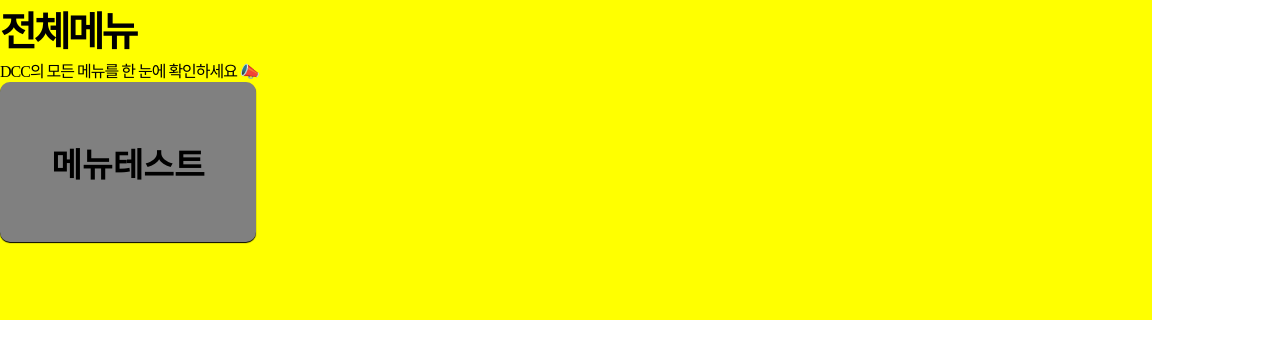
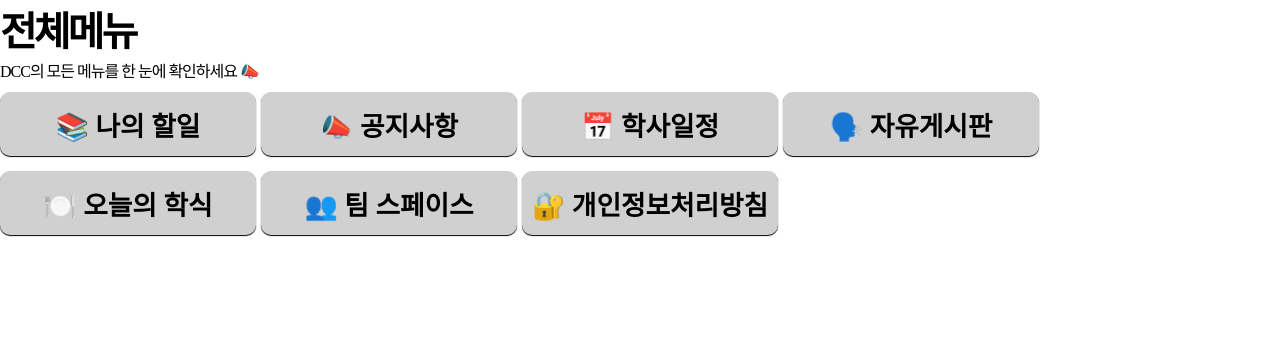
Before and after one commit to HarenKei/DCC_FE, a Next.js app: page /Main/MainMenu in a window 1280 px wide. Shown: the top 358 px of the page. Built offline with nearby package versions, Linux system fonts and the light colour scheme.

Commit message:
Update MainMenu.tsx : Implement MainMenu Section

```diff
--- a/pages/Main/MainMenu.tsx
+++ b/pages/Main/MainMenu.tsx
@@ -3,15 +3,55 @@ import styled from "styled-components";
 
 import MainMenuCard from "@/src/Common/MainMenuCard";
 
+const dummyDataArray = [
+  {
+    id: "m1",
+    title: "📚 나의 할일",
+    link: "/MyTask",
+  },
+  {
+    id: "m2",
+    title: "📣 공지사항",
+    link: "/NoticePost",
+  },
+  {
+    id: "m3",
+    title: "📅 학사일정",
+    link: "/Schedule",
+  },
+  {
+    id: "m4",
+    title: "🗣️ 자유게시판",
+    link: "/",
+  },
+  {
+    id: "m5",
+    title: "🍽️ 오늘의 학식",
+    link: "/",
+  },
+  {
+    id: "m6",
+    title: "👥 팀 스페이스",
+    link: "/",
+  },
+  {
+    id: "m7",
+    title: "🔐 개인정보처리방침",
+    link: "/Privacy",
+  },
+];
+
 const MainMenu = () => {
   return (
     <MainMenuContainer>
       <MainMenuTitleH1>전체메뉴</MainMenuTitleH1>
-      <MainMenuTitleP>
-        DCC의 모든 메뉴를 한 눈에 확인하세요 📣
-      </MainMenuTitleP>
+      <MainMenuTitleP>DCC의 모든 메뉴를 한 눈에 확인하세요 📣</MainMenuTitleP>
 
-      <MainMenuCard title={"메뉴테스트"} link={"/MyTask"}/>
+      <MainMenuElementsContainer>
+        {dummyDataArray.map((items) => (
+          <MainMenuCard key={items.id} title={items.title} link={items.link} />
+        ))}
+      </MainMenuElementsContainer>
     </MainMenuContainer>
   );
 };
@@ -19,7 +59,6 @@ const MainMenu = () => {
 const MainMenuContainer = styled.div`
   width: 90vw;
   height: 40vh;
-  background-color: yellow;
 `;
 
 const MainMenuTitleH1 = styled.div`
@@ -33,4 +72,11 @@ const MainMenuTitleP = styled.div`
   font-weight: 100;
   letter-spacing: -1px;
 `;
+
+const MainMenuElementsContainer = styled.div`
+  width: 100%;
+  display: flex;
+  flex-direction: row;
+  flex-wrap: wrap
+`;
 export default MainMenu;
--- a/src/Common/MainMenuCard.tsx
+++ b/src/Common/MainMenuCard.tsx
@@ -19,10 +19,11 @@ const MainMenuCard = (props: Props) => {
 
 const MainMenuCardContainer = styled.div`
   width: 20vw;
-  height: 20vh;
+  height: 8vh;
   border-radius: 10px;
   box-shadow: 0px 1px 1px black;
-  background-color: grey;
+  background-color: #d0d0d0;
+  margin: 10px 5px 5px 0px;
 
   display: flex;
   justify-content: center;
@@ -30,7 +31,7 @@ const MainMenuCardContainer = styled.div`
 `;
 
 const MainMenuCardTitleH1 = styled.h1`
-  font-size: 25pt;
+  font-size: 20pt;
   font-weight: 900;
 `;
 
```
